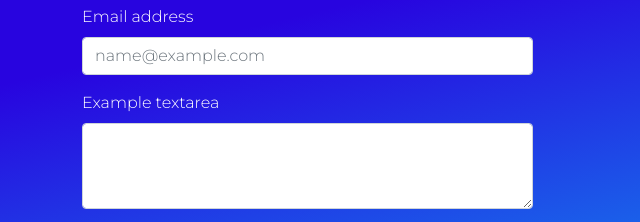
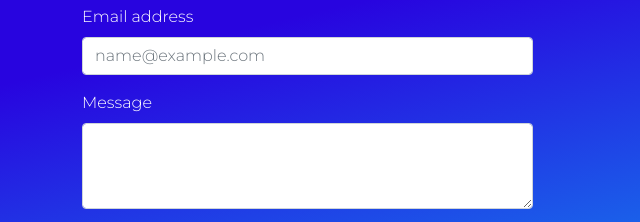
Before and after one commit to Tylerdevries/Portfolio-P1, a plain HTML site: page index.html in a window 1280 px wide. Shown: the part 2449-2671 px from the top of the page, 0-640 px from the left. Drawn offline with Linux system fonts and the light colour scheme.

Commit message:
another final commit

```diff
--- a/index.html
+++ b/index.html
@@ -149,7 +149,7 @@
               </div>
               <div class="mb-3">
                 <label for="exampleFormControlTextarea1" class="form-label"
-                  >Example textarea</label
+                  >Message</label
                 >
                 <textarea
                   class="form-control"
```
